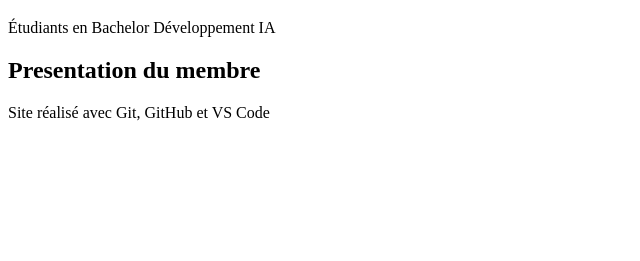
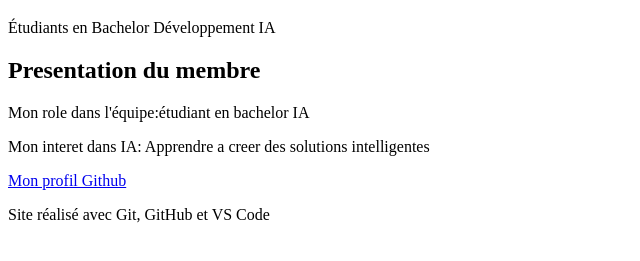
Before and after one commit to equipe-bachelor/site-equipe, a plain HTML site: page index.html in a window 1280 px wide. Shown: the part 61-322 px from the top of the page, without its empty margins (0-640 px from the left). Drawn offline with Linux system fonts and the light colour scheme.

Commit message:
Ajout de ma presentation et mon role

```diff
--- a/index.html
+++ b/index.html
@@ -12,8 +12,11 @@
   </header>
 
   <main>
-    <section class="menbre">
+    <section class="membre">
       <h2>Presentation du membre</h2>
+      <p> Mon role dans l'équipe:étudiant en bachelor IA </p>
+      <p> Mon interet dans IA: Apprendre a creer des solutions intelligentes</p>
+      <a href="https:/github.com/pseudo">Mon profil Github</a>
     </section>
 
     <!-- SECTION MEMBRE 2 -->
```
